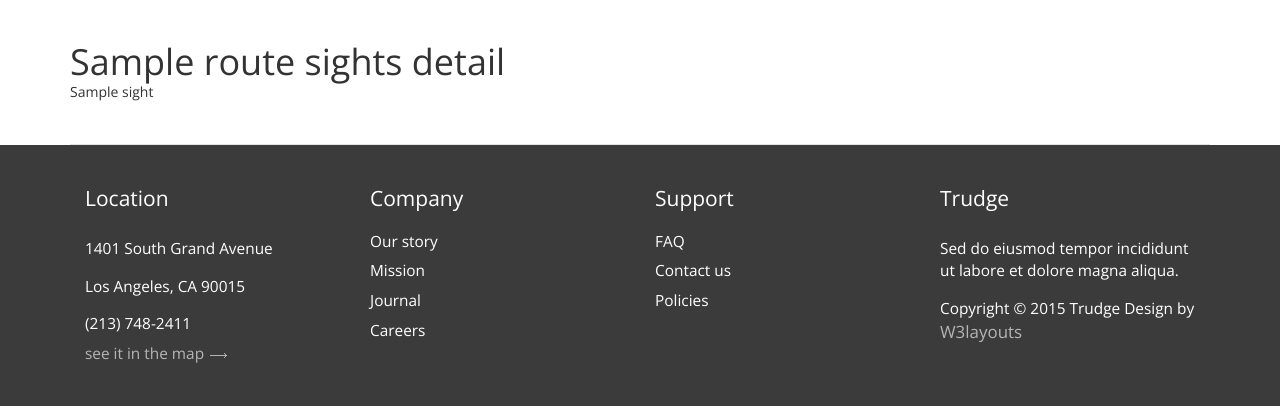
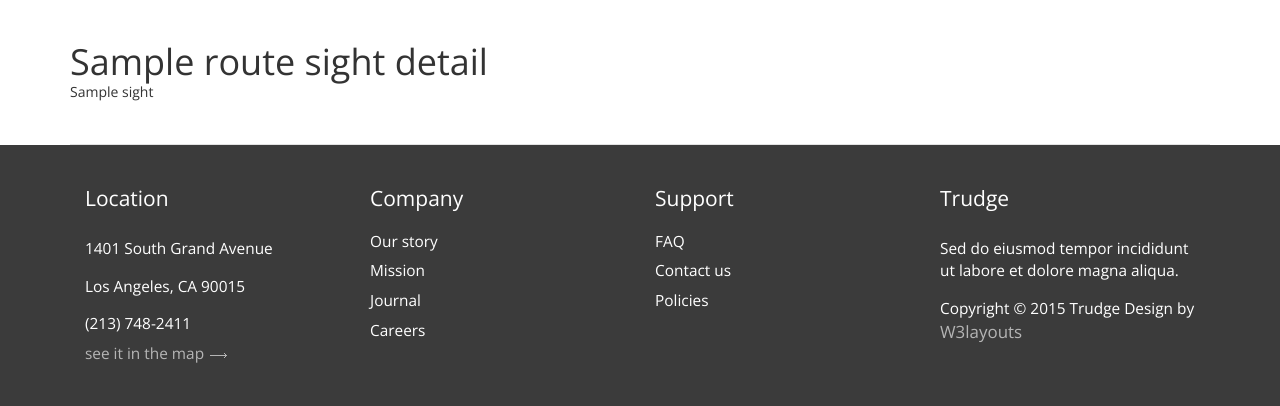
Before and after one commit to Botovod/travellers3, a Django app: template travelers_project/traces/templates/traces/route_sights_detail.html in a window 1280 px wide. Shown: the part 117-523 px from the top of the page. Run offline with Django 3.2, Linux system fonts and the light colour scheme; the template is opened without the code that fills it: most values are stand-ins (such as "Sample title", 1, 10 or a date in 2020); some libraries are stand-ins or nearby versions.

Commit message:
Edit template

```diff
--- a/travelers_project/traces/templates/traces/route_sights_detail.html
+++ b/travelers_project/traces/templates/traces/route_sights_detail.html
@@ -1,8 +1,8 @@
 {% extends 'base.html' %}
 
 {% block content %}
-    <h1>{{ route_sights_detail.title }}</h1>
-    {% with sights=route_sights_detail.sights.all %}
+    <h1>{{ route_sight_detail.title }}</h1>
+    {% with sights=route_sight_detail.sights.all %}
         {% for sight in sights %}
             <p>{{ sight.title }}</p>
         {% endfor %}
```
